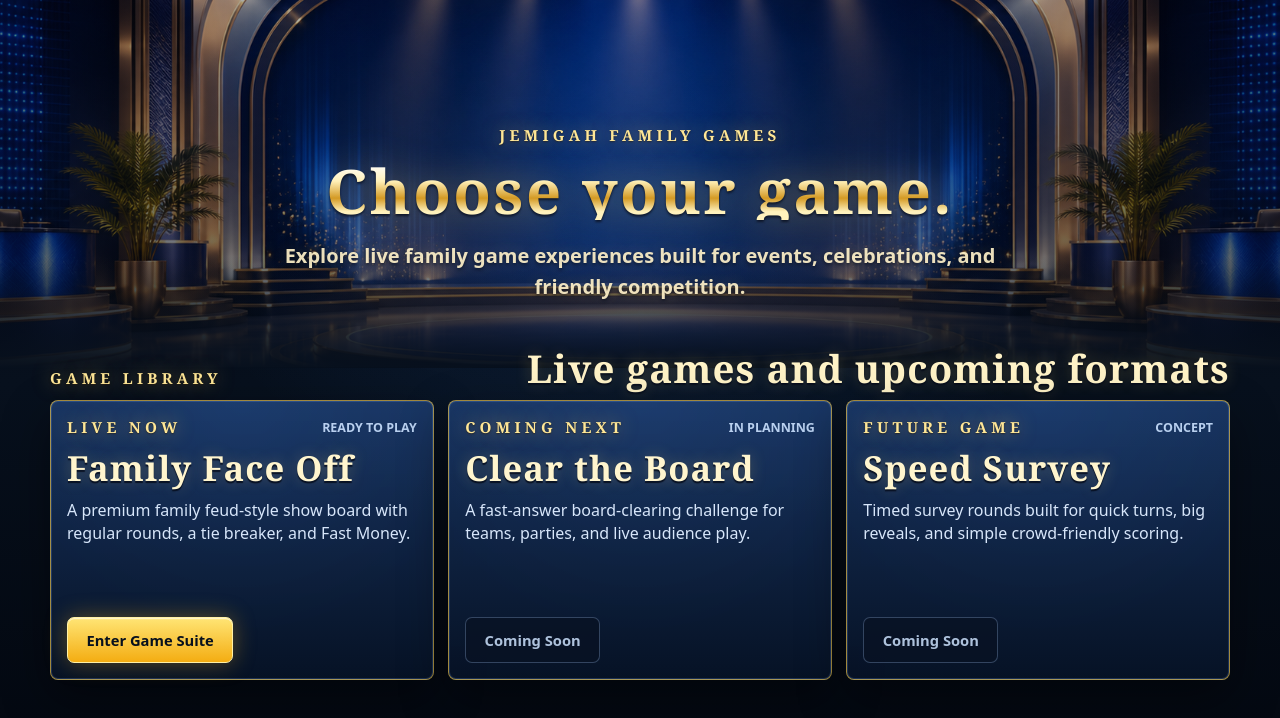
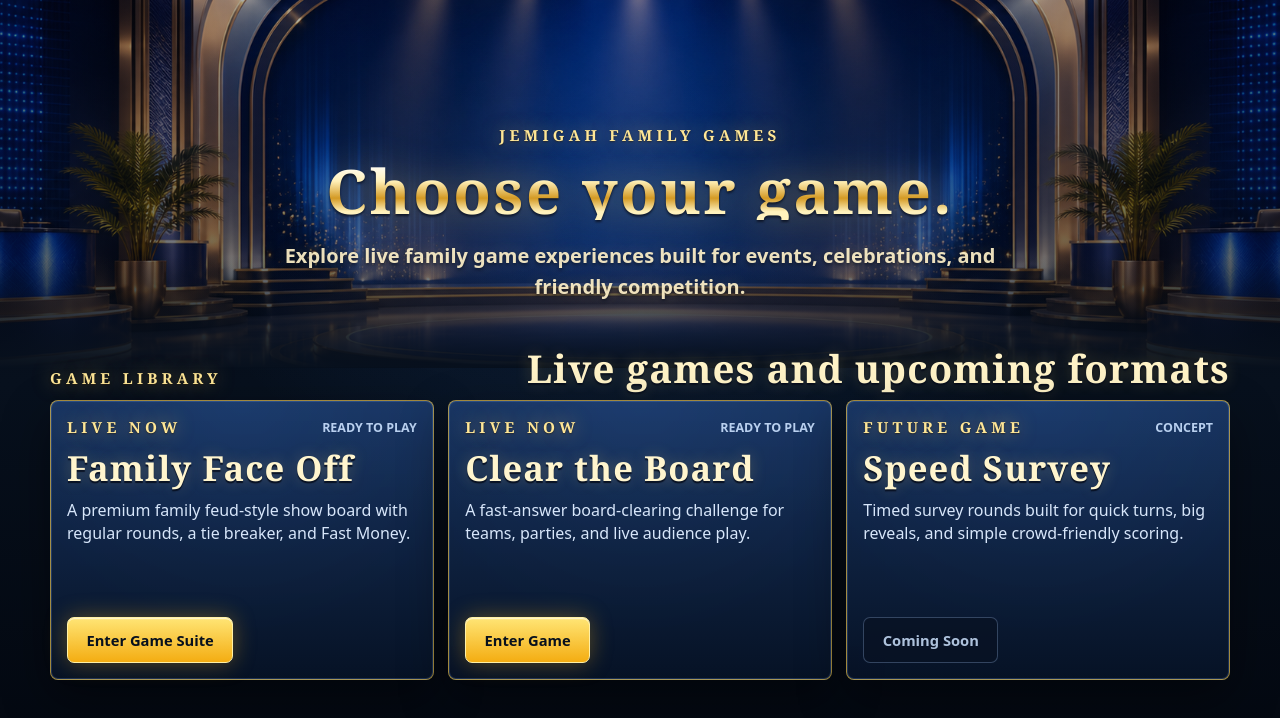
Before and after one commit to Gabekross/feud, a Next.js app: page / in a window 1280 px wide. Shown: the top 718 px of the page. Built offline with nearby package versions, Linux system fonts and the light colour scheme.

Commit message:
Launch Clear the Board from game library

```diff
--- a/next.config.ts
+++ b/next.config.ts
@@ -7,6 +7,18 @@ const projectRoot = dirname(fileURLToPath(import.meta.url));
 const nextConfig: NextConfig = {
   outputFileTracingRoot: projectRoot,
   eslint: { ignoreDuringBuilds: true },
+  async rewrites() {
+    return [
+      {
+        source: '/clear-the-board',
+        destination: 'https://theboard-mu.vercel.app/',
+      },
+      {
+        source: '/clear-the-board/:path*',
+        destination: 'https://theboard-mu.vercel.app/:path*',
+      },
+    ];
+  },
 };
 
 export default nextConfig;
--- a/src/app/page.tsx
+++ b/src/app/page.tsx
@@ -12,11 +12,11 @@ const games = [
   },
   {
     name: 'Clear the Board',
-    eyebrow: 'Coming next',
-    status: 'In planning',
+    eyebrow: 'Live now',
+    status: 'Ready to play',
     description: 'A fast-answer board-clearing challenge for teams, parties, and live audience play.',
-    primaryHref: null,
-    primaryLabel: 'Coming Soon',
+    primaryHref: '/clear-the-board/',
+    primaryLabel: 'Enter Game',
   },
   {
     name: 'Speed Survey',
```
